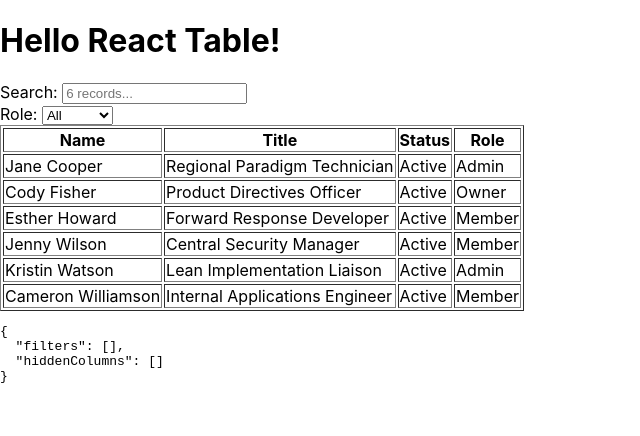
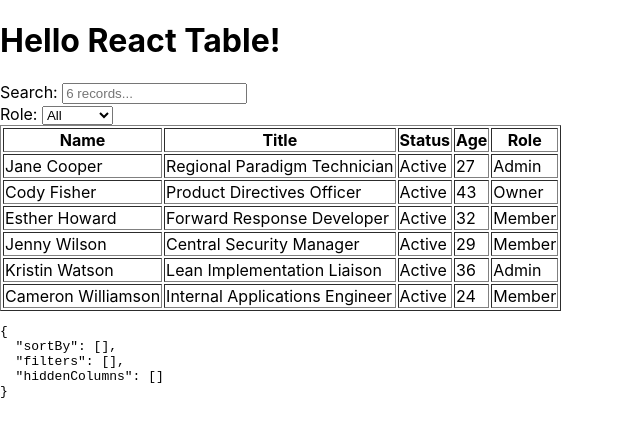
Before and after one commit to dhelarius/picknsend-web, a React (Vite) app: page / in a window 1280 px wide. Shown: the top 436 px of the page, without its empty margins (0-640 px from the left). Built offline with nearby package versions, Linux system fonts and the light colour scheme.

Commit message:
4_add_sorting

```diff
--- a/src/App.jsx
+++ b/src/App.jsx
@@ -8,15 +8,19 @@ function App() {
   const columns = React.useMemo(() => [
       {
         Header: "Name",
-        accessor: "name",
+        accessor: "name"
       },
       {
         Header: "Title",
-        accessor: "title",
+        accessor: "title"
       },
       {
         Header: "Status",
-        accessor: "status",
+        accessor: "status"
+      },
+      {
+        Header: "Age",
+        accessor: "age"
       },
       {
         Header: "Role",
--- a/src/components/Table.jsx
+++ b/src/components/Table.jsx
@@ -1,7 +1,7 @@
 // src/Table.js
 import React from "react";
 import 'regenerator-runtime'
-import { useTable, useGlobalFilter, useAsyncDebounce, useFilters } from "react-table";
+import { useTable, useGlobalFilter, useAsyncDebounce, useFilters, useSortBy } from "react-table";
 
 // Define a default UI for filtering
 const GlobalFilter = ({
@@ -66,7 +66,7 @@ const SelectColumnFilter = ({
 
 const Table = ({ columns, data }) => {
     // Use the state and functions returned from useTable to build your UI
-    const instanceTable = useTable({ columns, data }, useFilters, useGlobalFilter);
+    const instanceTable = useTable({ columns, data }, useFilters, useGlobalFilter, useSortBy);
 
     const {
         getTableProps,
@@ -102,7 +102,19 @@ const Table = ({ columns, data }) => {
                 {headerGroups.map((headerGroup) => (
                 <tr {...headerGroup.getHeaderGroupProps()}>
                     {headerGroup.headers.map(column => (
-                    <th {...column.getHeaderProps()}>{column.render("Header")}</th>
+                    // Add the sorting props to control sorting. For this example
+                    // we can add them into the header props
+                    <th {...column.getHeaderProps(column.getSortByToggleProps())}>
+                        {column.render("Header")}
+                        {/* Add a sort direction indicator */}
+                        <span>
+                        {column.isSorted
+                            ? column.isSortedDesc
+                                ? ' ▼'
+                                : ' ▲'
+                            : ''}
+                        </span>
+                    </th>
                     ))}
                 </tr>
                 ))}
--- a/src/config/staticValues.js
+++ b/src/config/staticValues.js
@@ -8,6 +8,7 @@ const staticData = () => [
     role: "Admin",
     imgUrl:
       "https://images.unsplash.com/photo-1494790108377-be9c29b29330?ixlib=rb-1.2.1&ixid=eyJhcHBfaWQiOjEyMDd9&auto=format&fit=facearea&facepad=4&w=256&h=256&q=60",
+    age: 27
   },
   {
     name: "Cody Fisher",
@@ -18,6 +19,7 @@ const staticData = () => [
     role: "Owner",
     imgUrl:
       "https://images.unsplash.com/photo-1570295999919-56ceb5ecca61?ixlib=rb-1.2.1&ixid=eyJhcHBfaWQiOjEyMDd9&auto=format&fit=facearea&facepad=4&w=256&h=256&q=60",
+    age: 43
   },
   {
     name: "Esther Howard",
@@ -28,6 +30,7 @@ const staticData = () => [
     role: "Member",
     imgUrl:
       "https://images.unsplash.com/photo-1520813792240-56fc4a3765a7?ixlib=rb-1.2.1&ixid=eyJhcHBfaWQiOjEyMDd9&auto=format&fit=facearea&facepad=4&w=256&h=256&q=60",
+    age: 32
   },
   {
     name: "Jenny Wilson",
@@ -38,6 +41,7 @@ const staticData = () => [
     role: "Member",
     imgUrl:
       "https://images.unsplash.com/photo-1498551172505-8ee7ad69f235?ixlib=rb-1.2.1&ixid=eyJhcHBfaWQiOjEyMDd9&auto=format&fit=facearea&facepad=4&w=256&h=256&q=60",
+    age: 29
   },
   {
     name: "Kristin Watson",
@@ -48,6 +52,7 @@ const staticData = () => [
     role: "Admin",
     imgUrl:
       "https://images.unsplash.com/photo-1532417344469-368f9ae6d187?ixlib=rb-1.2.1&ixid=eyJhcHBfaWQiOjEyMDd9&auto=format&fit=facearea&facepad=4&w=256&h=256&q=60",
+    age: 36
   },
   {
     name: "Cameron Williamson",
@@ -58,6 +63,7 @@ const staticData = () => [
     role: "Member",
     imgUrl:
       "https://images.unsplash.com/photo-1566492031773-4f4e44671857?ixlib=rb-1.2.1&ixid=eyJhcHBfaWQiOjEyMDd9&auto=format&fit=facearea&facepad=4&w=256&h=256&q=60",
+    age: 24
   }
 ];
 
```
